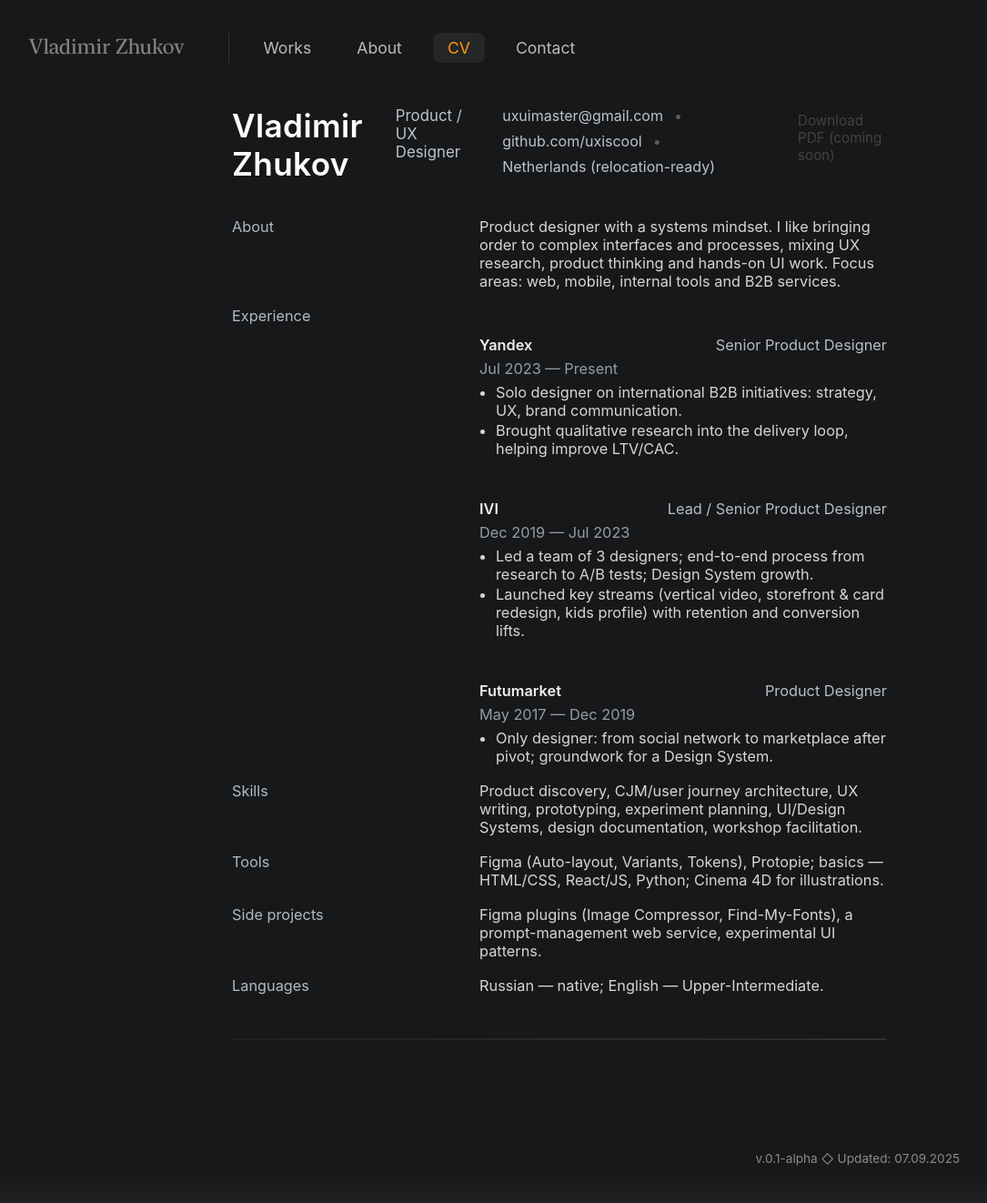
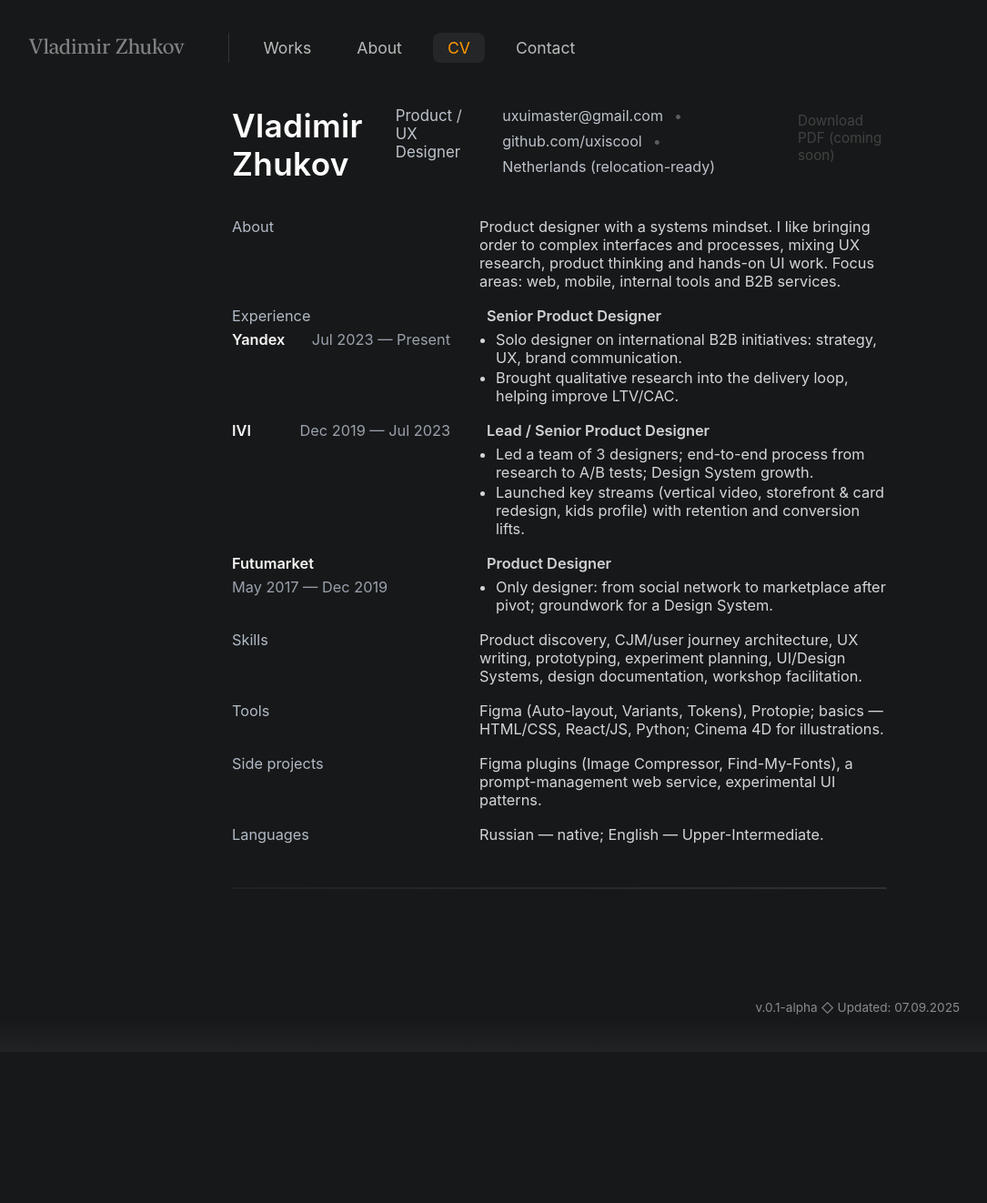
Before and after one commit to uxiscool/experience, a Jekyll site: the page built from cv.md, in a window 1280 px wide. Shown: the whole page at 91% size, without its empty margins (25-1110 px from the left). Built offline with Jekyll 4.4.1, drawn with Linux system fonts in a browser that asks for light colours; after the commit the page ends 1156 px from its top, so only the background shows below that.

Commit message:
Add files via upload

```diff
--- a/css/main.css
+++ b/css/main.css
@@ -1079,3 +1079,17 @@ body.mm-open{ overflow: hidden; }
 /* небольшие штрихи для ссылок в CV */
 .cv-right a{ color:#e2e5e7; text-decoration: underline dotted; text-underline-offset: 3px; }
 .cv-right a:hover{ color:var(--orange); transition: color 2s; }
+
+/* --- CV tweaks: org line (company + dates) and role heading --- */
+.cv-label{ margin-bottom: 6px; color:#b7c1cc; }
+.cv-orgline{
+  display:flex; align-items: baseline; justify-content: space-between;
+  gap: 6px 12px; flex-wrap: wrap;
+}
+.cv-company{ font-weight: 600; color:#fff; }
+.cv-role{ font-weight: 600; color:#e8ebee; margin-bottom: 4px; }
+
+/* Mobile: stack company/date nicely */
+@media (max-width:980px){
+  .cv-orgline{ gap: 2px 10px; }
+}
--- a/cv.md
+++ b/cv.md
@@ -31,46 +31,50 @@ permalink: /cv/
       Product designer with a systems mindset. I like bringing order to complex interfaces and processes, mixing UX research, product thinking and hands-on UI work. Focus areas: web, mobile, internal tools and B2B services.
     </div>
 
-    <div class="cv-left">Experience</div>
+    <!-- EXPERIENCE -->
+    <div class="cv-left">
+      <div class="cv-label">Experience</div>
+      <div class="cv-orgline">
+        <span class="cv-company">Yandex</span>
+        <span class="cv-dates">Jul 2023 — Present</span>
+      </div>
+    </div>
     <div class="cv-right">
-
-      <section class="cv-job">
-        <div class="cv-job-head">
-          <span class="cv-company">Yandex</span>
-          <span class="cv-role">Senior Product Designer</span>
-          <span class="cv-dates">Jul 2023 — Present</span>
-        </div>
-        <ul class="cv-bullets">
-          <li>Solo designer on international B2B initiatives: strategy, UX, brand communication.</li>
-          <li>Brought qualitative research into the delivery loop, helping improve LTV/CAC.</li>
-        </ul>
-      </section>
-
-      <section class="cv-job">
-        <div class="cv-job-head">
-          <span class="cv-company">IVI</span>
-          <span class="cv-role">Lead / Senior Product Designer</span>
-          <span class="cv-dates">Dec 2019 — Jul 2023</span>
-        </div>
-        <ul class="cv-bullets">
-          <li>Led a team of 3 designers; end-to-end process from research to A/B tests; Design System growth.</li>
-          <li>Launched key streams (vertical video, storefront & card redesign, kids profile) with retention and conversion lifts.</li>
-        </ul>
-      </section>
-
-      <section class="cv-job">
-        <div class="cv-job-head">
-          <span class="cv-company">Futumarket</span>
-          <span class="cv-role">Product Designer</span>
-          <span class="cv-dates">May 2017 — Dec 2019</span>
-        </div>
-        <ul class="cv-bullets">
-          <li>Only designer: from social network to marketplace after pivot; groundwork for a Design System.</li>
-        </ul>
-      </section>
-
+      <div class="cv-role">Senior Product Designer</div>
+      <ul class="cv-bullets">
+        <li>Solo designer on international B2B initiatives: strategy, UX, brand communication.</li>
+        <li>Brought qualitative research into the delivery loop, helping improve LTV/CAC.</li>
+      </ul>
     </div>
 
+    <div class="cv-left">
+      <div class="cv-orgline">
+        <span class="cv-company">IVI</span>
+        <span class="cv-dates">Dec 2019 — Jul 2023</span>
+      </div>
+    </div>
+    <div class="cv-right">
+      <div class="cv-role">Lead / Senior Product Designer</div>
+      <ul class="cv-bullets">
+        <li>Led a team of 3 designers; end-to-end process from research to A/B tests; Design System growth.</li>
+        <li>Launched key streams (vertical video, storefront & card redesign, kids profile) with retention and conversion lifts.</li>
+      </ul>
+    </div>
+
+    <div class="cv-left">
+      <div class="cv-orgline">
+        <span class="cv-company">Futumarket</span>
+        <span class="cv-dates">May 2017 — Dec 2019</span>
+      </div>
+    </div>
+    <div class="cv-right">
+      <div class="cv-role">Product Designer</div>
+      <ul class="cv-bullets">
+        <li>Only designer: from social network to marketplace after pivot; groundwork for a Design System.</li>
+      </ul>
+    </div>
+
+    <!-- OTHER SECTIONS -->
     <div class="cv-left">Skills</div>
     <div class="cv-right">
       Product discovery, CJM/user journey architecture, UX writing, prototyping, experiment planning, UI/Design Systems, design documentation, workshop facilitation.
```
